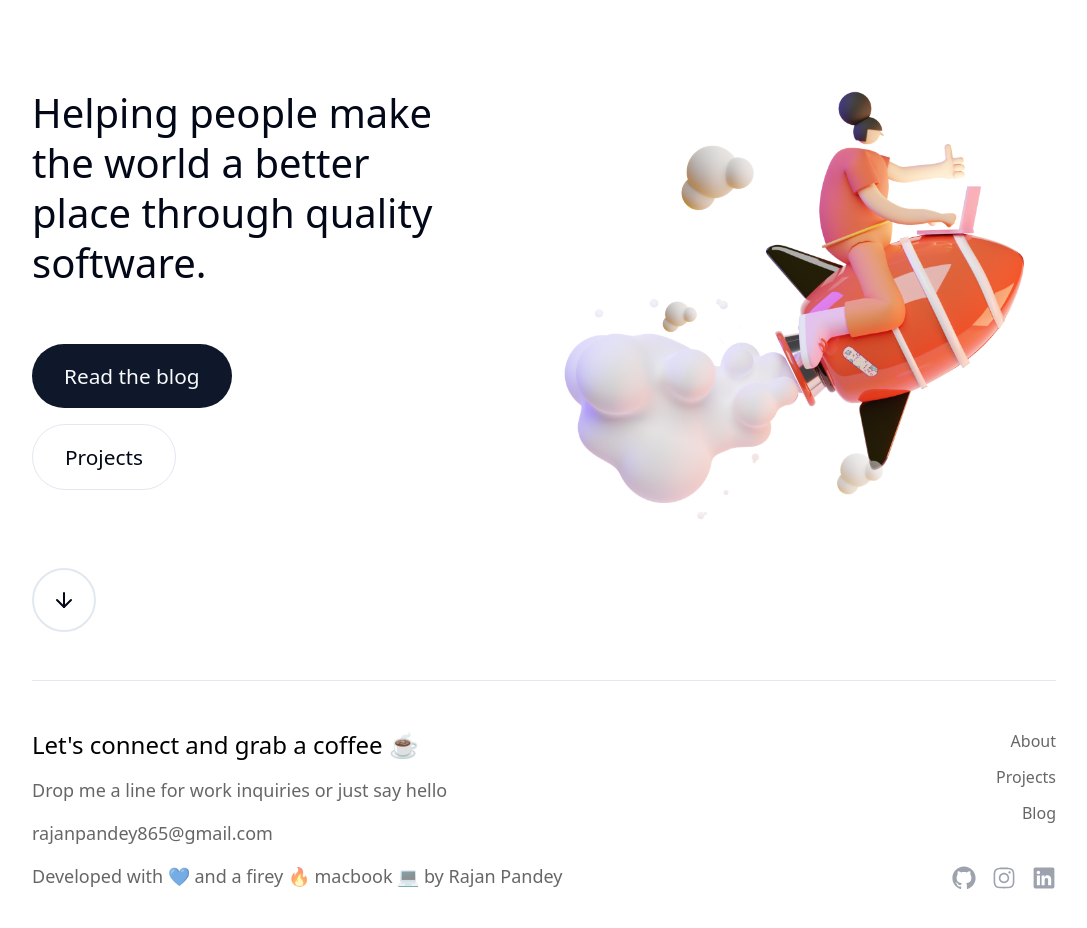
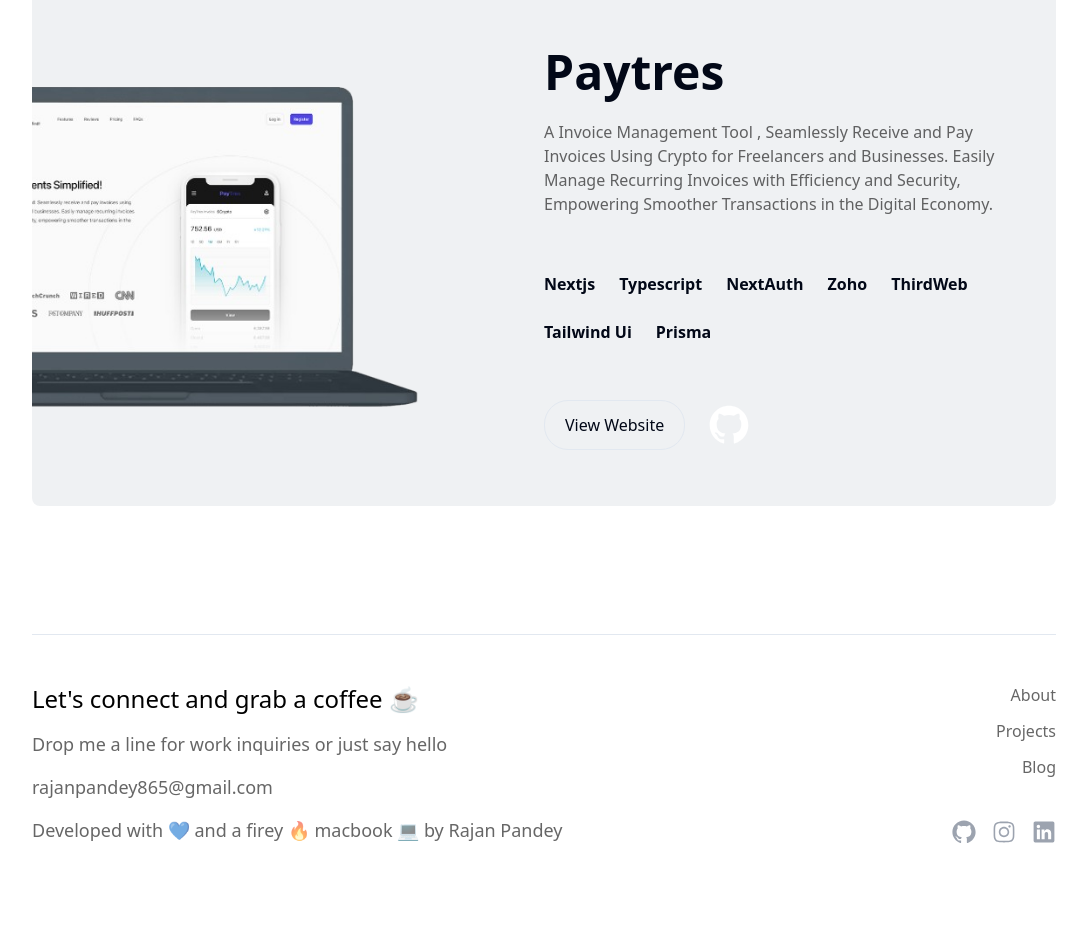
Before and after one commit to rajan2001/Portfolio-next, a Next.js app: page / in a window 1280 px wide. Shown: the part 1740-2668 px from the top of the page, without its empty margins (96-1183 px from the left). After the commit the page ends 2632 px from the top, so only its background shows below. Built offline with nearby package versions, Linux system fonts and the light colour scheme.

Commit message:
feat:added project

```diff
--- a/app/(application)/page.tsx
+++ b/app/(application)/page.tsx
@@ -1,6 +1,7 @@
 "use client"
 import HomeAbout from "@/components/HomeAbout";
 import HomeHero from "@/components/HomeHero";
+import HomeProject from "@/components/HomeProject";
 
 function Page() {
   const handleClick = () => {
@@ -15,7 +16,7 @@ function Page() {
       <div id="target-section">
         <HomeAbout />
       </div>
-      <HomeHero handleClick={handleClick} />
+      <HomeProject />
     </div>
 
   );
--- a/components/Footer.tsx
+++ b/components/Footer.tsx
@@ -4,7 +4,7 @@ import React from "react";
 
 function Footer() {
     return (
-        <div className="flex flex-col lg:flex-row gap-y-6  py-12 border-t mt-12">
+        <div className="flex flex-col lg:flex-row gap-y-6  py-12 border-t mt-[8rem]">
             <div className="flex-1 flex flex-col  gap-y-4 dark:text-white/60 text-black/60 text-[1.125rem] font-extralight ">
                 <h3 className=" text-2xl leading-8 font-normal text-black dark:text-white">
                     Let&apos;s connect and grab a coffee ☕
--- a/components/HomeAbout.tsx
+++ b/components/HomeAbout.tsx
@@ -6,8 +6,8 @@ import Image from "next/image";
 const HomeAbout = () => {
     return (
         <div className="grid relative grid-cols-4 lg:grid-cols-12 md:grid-cols-8 lg:gap-x-6 gap-x-4 mx-auto max-w-7xl h-auto ">
-            <div className="lg:col-start-1 lg:col-span-5  col-span-full flex justify-center items-center mb-20 lg:mb-0">
-                <div className=" w-full mx-auto group relative overflow-hidden rounded-3xl bg-neutral-100">
+            <div className="lg:col-start-1 lg:col-span-5  col-span-full  justify-center items-center mb-20 lg:mb-0 relative hidden lg:flex">
+                <div className=" w-full mx-auto group relative overflow-hidden rounded-3xl bg-neutral-100 ">
                     <Image
                         className=" w-full object-contain grayscale transition duration-500 motion-safe:group-hover:scale-105"
                         width={512}
@@ -16,6 +16,7 @@ const HomeAbout = () => {
                         alt="Profile" />
 
                 </div>
+                <div className=" bg-green-100 text-green-600 py-5 px-6 rounded-xl -bottom-6 -right-6 absolute">Let me show you what I&apos;m working on...🧑‍💻</div>
             </div>
             <div className="lg:col-start-7 col-span-full lg:col-span-7 flex flex-col h-full">
                 <div className="flex flex-col gap-y-14 ">
--- /dev/null
+++ b/components/HomeProject.tsx
@@ -0,0 +1,63 @@
+import Link from "next/link";
+import { ArrowRight } from "lucide-react";
+import Image from "next/image";
+import { GitHubLogoIcon } from "@radix-ui/react-icons";
+import { HomeProjectLinks } from "@/config";
+
+
+const HomeProject = () => {
+    return (
+        <div className="grid relative grid-cols-4 lg:grid-cols-12 md:grid-cols-8 lg:gap-x-6 gap-x-4 mx-auto max-w-7xl h-auto bg-slate-500/10  px-10 py-14 rounded-lg overflow-hidden ">
+            <div className="lg:col-start-1 lg:col-span-5  col-span-full  justify-center items-center mb-20 lg:mb-0 flex">
+                <div className=" w-full lg:w-[55%] mx-auto group  lg:absolute lg:-translate-x-[20%] ">
+                    <Image
+                        className=" w-full object-contain transition duration-500 motion-safe:group-hover:scale-105"
+                        width={512}
+                        height={512}
+                        src={'/paytres-project.png'}
+                        alt="Profile" />
+
+                </div>
+            </div>
+            <div className="lg:col-start-7 col-span-full lg:col-span-7 flex flex-col h-full">
+                <div className="flex flex-col gap-y-14 ">
+                    <div>
+                        <h1 className=" text-5xl font-bold">
+                            Paytres
+                        </h1>
+                        <p className="dark:text-white/60 text-black/60 mt-6 ">
+                            A Invoice Management Tool , Seamlessly Receive and Pay Invoices Using Crypto for Freelancers and Businesses. Easily Manage Recurring Invoices with Efficiency and Security, Empowering Smoother Transactions in the Digital Economy.
+                        </p>
+                    </div>
+                    <ul className="flex gap-6 flex-wrap items-center font-semibold">
+                        {HomeProjectLinks.map((link) => <li key={link} className=" cursor-pointer hover:text-orange-400">{link}</li>)}
+                    </ul>
+                    <div className="flex items-center gap-x-6 group ">
+                        <a
+                            href="https://www.paytres.com"
+                            rel="noreferrer"
+                            target="_blank"
+                        >
+                            <div className="border px-5 py-3 rounded-3xl hover:bg-white hover:text-black transition-all duration-300 cursor-pointer">
+                                View Website
+                            </div>
+                        </a>
+                        <a
+                            href="https://github.com/rajan2001"
+                            rel="noreferrer"
+                            target="_blank"
+                            className="cursor-pointer"
+                        >
+                            <GitHubLogoIcon color="white" className="bg-transparent h-10 w-10" />
+                        </a>
+                    </div>
+                </div>
+
+
+
+            </div>
+        </div>
+    );
+};
+
+export default HomeProject;
--- a/config.ts
+++ b/config.ts
@@ -1 +1,10 @@
 export const Navlink: string[] = ["Blog", "Graphic", "Project", "About"];
+export const HomeProjectLinks = [
+  "Nextjs",
+  "Typescript",
+  "NextAuth",
+  "Zoho",
+  "ThirdWeb",
+  "Tailwind Ui",
+  "Prisma",
+];
```
Also changed, not shown: public/paytres-project.png (added), public/rajan-pandey.webp.
